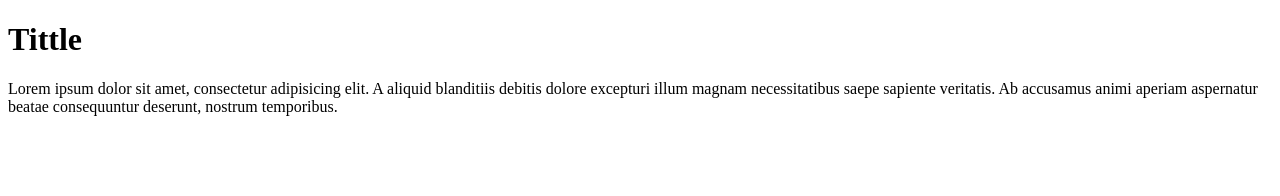
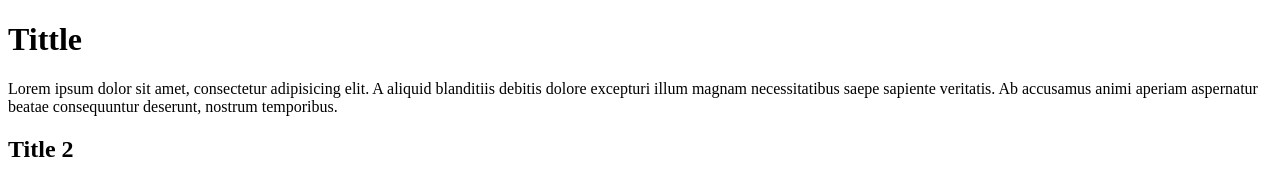
Before and after one commit to NataNovik/project_github, a plain HTML site: page index.html in a window 1280 px wide. Drawn offline with Linux system fonts and the light colour scheme.

Commit message:
second section

```diff
--- a/index.html
+++ b/index.html
@@ -10,7 +10,10 @@
 <section class="fs">
     <p>Lorem ipsum dolor sit amet, consectetur adipisicing elit. A aliquid blanditiis debitis dolore excepturi illum magnam necessitatibus saepe sapiente veritatis. Ab accusamus animi aperiam aspernatur beatae consequuntur deserunt, nostrum temporibus.</p>
 </section>
+<section class="second-section">
+    <h2>Title 2</h2>
 
+</section>
 
 </body>
 </html>
```
